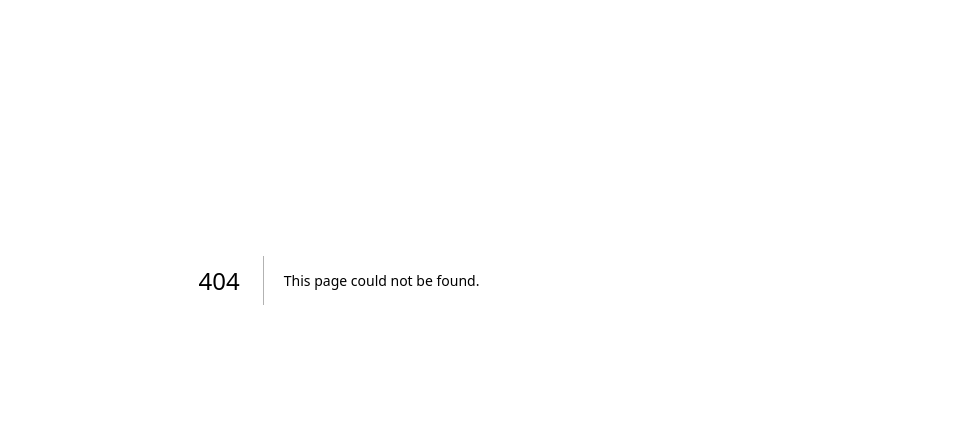
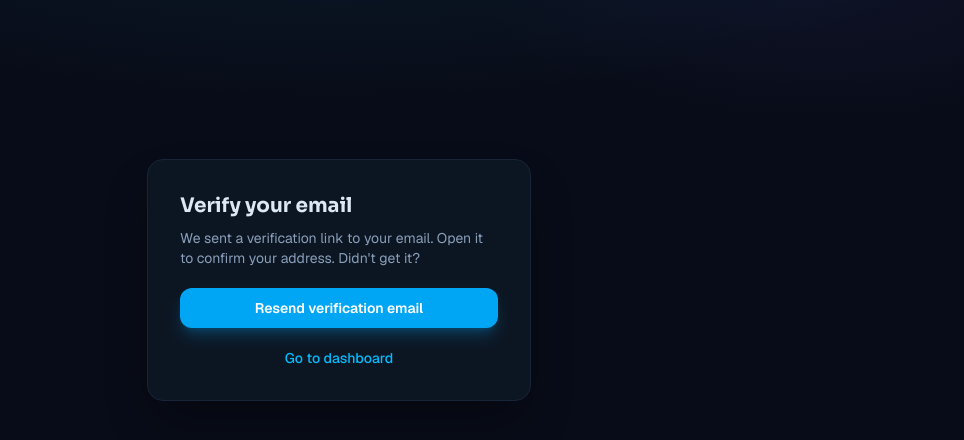
Before and after one commit to al3xb0/weather_notify_web, a Next.js app: page /verify-email in a window 1280 px wide. Before the commit this address had no page. Shown: the part 120-560 px from the top of the page, without its empty margins (301-1265 px from the left). Built offline with nearby package versions, Linux system fonts and the light colour scheme; no server answers.

Commit message:
feat(auth): email verification page, banner and post-register flow

```diff
--- a/src/app/(app)/layout.tsx
+++ b/src/app/(app)/layout.tsx
@@ -4,7 +4,8 @@ import { useEffect, useState } from 'react';
 import { usePathname, useRouter } from 'next/navigation';
 import Link from 'next/link';
 import { useAuthStore } from '@/store/auth';
-import { logout } from '@/lib/hooks';
+import { logout, useProfile, useResendVerification } from '@/lib/hooks';
+import { apiError } from '@/lib/api';
 import { useHydrated } from '@/lib/use-hydrated';
 
 const NAV = [
@@ -58,6 +59,40 @@ function LogoMark() {
         strokeLinejoin="round"
       />
     </svg>
+  );
+}
+
+function EmailVerificationBanner() {
+  const { data: profile } = useProfile();
+  const resend = useResendVerification();
+  const [msg, setMsg] = useState<string | null>(null);
+
+  if (!profile || profile.emailVerified) return null;
+
+  const doResend = async () => {
+    setMsg(null);
+    try {
+      const res = await resend.mutateAsync();
+      setMsg(res.sent ? 'Verification email sent.' : 'Already verified.');
+    } catch (e) {
+      setMsg(apiError(e));
+    }
+  };
+
+  return (
+    <div className="mb-6 flex flex-wrap items-center gap-3 rounded-xl border border-amber-500/30 bg-amber-500/10 px-4 py-3 text-sm text-amber-300">
+      <span className="min-w-[200px] flex-1">
+        Confirm your email to enable alerts — check your inbox for the link.
+      </span>
+      {msg && <span className="text-xs text-amber-200/80">{msg}</span>}
+      <button
+        onClick={doResend}
+        disabled={resend.isPending}
+        className="rounded-lg border border-amber-400/40 px-3 py-1.5 text-xs font-medium text-amber-200 transition-colors hover:bg-amber-500/20 disabled:opacity-50"
+      >
+        {resend.isPending ? 'Sending…' : 'Resend'}
+      </button>
+    </div>
   );
 }
 
@@ -184,7 +219,10 @@ export default function AppLayout({ children }: { children: React.ReactNode }) {
         )}
       </header>
 
-      <main className="mx-auto max-w-5xl px-4 py-8 sm:px-6">{children}</main>
+      <main className="mx-auto max-w-5xl px-4 py-8 sm:px-6">
+        <EmailVerificationBanner />
+        {children}
+      </main>
     </div>
   );
 }
--- /dev/null
+++ b/src/app/verify-email/page.tsx
@@ -0,0 +1,108 @@
+'use client';
+
+import { Suspense, useEffect, useRef, useState } from 'react';
+import Link from 'next/link';
+import { useSearchParams } from 'next/navigation';
+import { useResendVerification, useVerifyEmail } from '@/lib/hooks';
+import { apiError } from '@/lib/api';
+
+type Status = 'idle' | 'verifying' | 'success' | 'error';
+
+function VerifyEmailInner() {
+  const token = useSearchParams().get('token');
+  const verify = useVerifyEmail();
+  const resend = useResendVerification();
+  const [status, setStatus] = useState<Status>(token ? 'verifying' : 'idle');
+  const [message, setMessage] = useState<string | null>(null);
+  const [resendMsg, setResendMsg] = useState<string | null>(null);
+  const started = useRef(false);
+
+  useEffect(() => {
+    if (!token || started.current) return;
+    started.current = true;
+    verify
+      .mutateAsync(token)
+      .then(() => setStatus('success'))
+      .catch((e) => {
+        setStatus('error');
+        setMessage(apiError(e));
+      });
+  }, [token, verify]);
+
+  const doResend = async () => {
+    setResendMsg(null);
+    try {
+      const res = await resend.mutateAsync();
+      setResendMsg(
+        res.sent
+          ? 'A new verification email is on its way.'
+          : 'Your email is already verified.',
+      );
+    } catch (e) {
+      setResendMsg(apiError(e));
+    }
+  };
+
+  return (
+    <div className="flex min-h-screen items-center justify-center bg-aurora px-4 py-12">
+      <div className="w-full max-w-sm rounded-2xl border border-rim bg-card p-8 shadow-2xl shadow-black/40">
+        <h1 className="font-heading mb-2 text-xl font-bold text-ink">
+          {status === 'success' ? 'Email verified' : 'Verify your email'}
+        </h1>
+
+        {status === 'verifying' && (
+          <p className="text-sm text-ink-dim">Confirming your email…</p>
+        )}
+
+        {status === 'success' && (
+          <p className="text-sm text-emerald-400">
+            Your email is confirmed. You can now use every feature.
+          </p>
+        )}
+
+        {status === 'error' && (
+          <p className="text-sm text-red-400">{message}</p>
+        )}
+
+        {status === 'idle' && (
+          <p className="text-sm text-ink-dim">
+            We sent a verification link to your email. Open it to confirm your
+            address. Didn&apos;t get it?
+          </p>
+        )}
+
+        {status !== 'success' && (
+          <div className="mt-5 space-y-2">
+            <button
+              onClick={doResend}
+              disabled={resend.isPending}
+              className="w-full rounded-xl bg-sky-500 py-2.5 text-sm font-semibold text-white shadow-lg shadow-sky-500/25 transition-all hover:bg-sky-400 disabled:cursor-not-allowed disabled:opacity-50"
+            >
+              {resend.isPending ? 'Sending…' : 'Resend verification email'}
+            </button>
+            {resendMsg && (
+              <p className="text-xs text-ink-dim">{resendMsg}</p>
+            )}
+          </div>
+        )}
+
+        <p className="mt-5 text-center text-sm text-ink-dim">
+          <Link
+            href="/dashboard"
+            className="font-medium text-sky-400 transition-colors hover:text-sky-300"
+          >
+            Go to dashboard
+          </Link>
+        </p>
+      </div>
+    </div>
+  );
+}
+
+export default function VerifyEmailPage() {
+  return (
+    <Suspense fallback={null}>
+      <VerifyEmailInner />
+    </Suspense>
+  );
+}
--- a/src/components/auth-form.tsx
+++ b/src/components/auth-form.tsx
@@ -61,10 +61,11 @@ export function AuthForm({ mode }: { mode: 'login' | 'register' }) {
     try {
       if (mode === 'login') {
         await login(data.email, data.password);
+        router.push('/dashboard');
       } else {
         await registerUser(data.email, data.password);
+        router.push('/verify-email');
       }
-      router.push('/dashboard');
     } catch (e) {
       setError(apiError(e));
     }
--- a/src/lib/hooks.ts
+++ b/src/lib/hooks.ts
@@ -54,6 +54,27 @@ export async function logout() {
   // Refresh cookie is sent automatically; the server clears it.
   await api.post('/auth/logout').catch(() => undefined);
   useAuthStore.getState().clear();
+}
+
+export function useVerifyEmail() {
+  return useMutation({
+    mutationFn: async (token: string) => {
+      await api.post('/auth/verify-email', { token });
+    },
+  });
+}
+
+export function useResendVerification() {
+  const qc = useQueryClient();
+  return useMutation({
+    mutationFn: async () => {
+      const { data } = await api.post<{ sent: boolean }>(
+        '/auth/resend-verification',
+      );
+      return data;
+    },
+    onSuccess: () => qc.invalidateQueries({ queryKey: ['profile'] }),
+  });
 }
 
 // ── Triggers ────────────────────────────────────────────
--- a/src/lib/types.ts
+++ b/src/lib/types.ts
@@ -66,6 +66,7 @@ export interface Profile {
   email: string;
   telegramChatId: string | null;
   telegramLinked: boolean;
+  emailVerified: boolean;
   quietHoursStart: string | null;
   quietHoursEnd: string | null;
   timezone: string | null;
```
